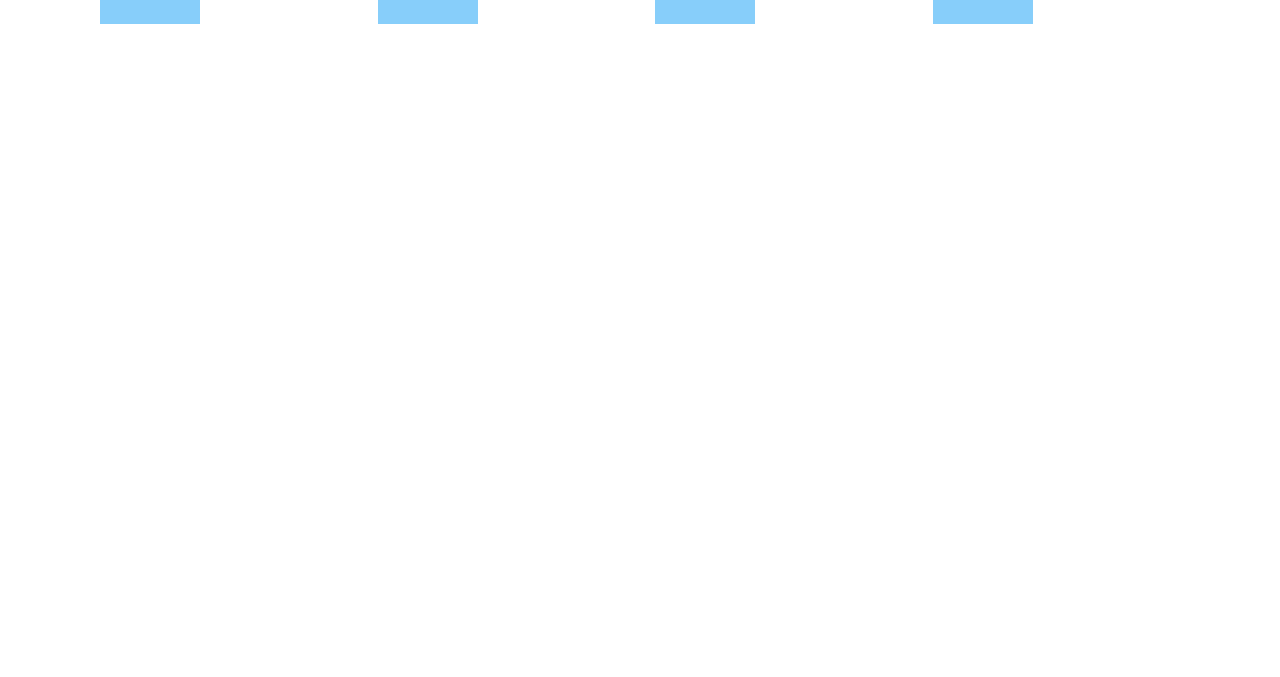
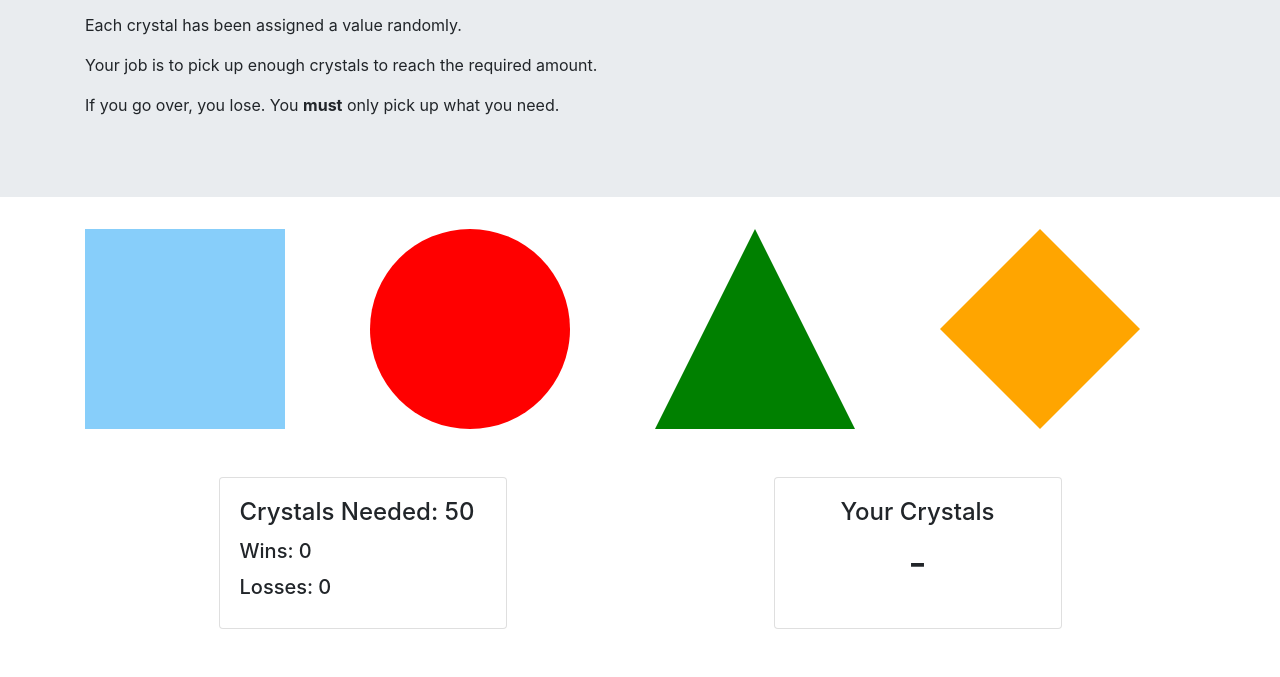
Before and after one commit to rishirsud/Crystal-Hunt, a plain HTML site: page index.html in a window 1280 px wide. Shown: the part 172-849 px from the top of the page. Before the commit the page ends 800 px from the top, so only its background shows below. Drawn offline with nearby package versions, Linux system fonts and the light colour scheme.

Commit message:
Finished

```diff
--- a/assets/scripts/crystal-game.js
+++ b/assets/scripts/crystal-game.js
@@ -1,13 +1,17 @@
 $(document).ready(function () {
 
   // console logs will only be displayed when debug is set to true
-  const debug = true;
+  const debug = false;
 
   let wins = 0;
   let losses = 0;
   let currPoints = 0;
   let required = 0;
   let howManyCrystals = 4;
+  let $requiredCrystals = $('#requiredCrystals');
+  let $winCounter = $('#winCounter');
+  let $lossCounter = $('#lossCounter');
+  let $currentCrystals = $('#currentCrystals');
 
   function log(message) {
     if (debug) {
@@ -19,6 +23,7 @@ $(document).ready(function () {
   function requiredCrystals() {
     required = Math.floor(Math.random() * (120 - 19 + 1) + 19);
     log(`Points needed: ${required}`);
+    $requiredCrystals.text(required);
     return required;
   };
 
@@ -44,6 +49,9 @@ $(document).ready(function () {
     requiredCrystals();
     crystalValueSetter();
     log(`Wins: ${wins} Losses: ${losses}`);
+    $winCounter.text(wins);
+    $lossCounter.text(losses);
+    $currentCrystals.text("-");
     log("*********************");
   };
 
@@ -52,6 +60,7 @@ $(document).ready(function () {
     let crystalVal = parseInt($(this).attr("crystal-value"));
     currPoints += crystalVal;
     log(`Current points: ${currPoints}`);
+    $currentCrystals.text(currPoints);
 
     if (currPoints === required) {
       wins++;
--- a/assets/style/style.css
+++ b/assets/style/style.css
@@ -1,5 +1,44 @@
-.crystal-image {
-  height: 100px;
-  width: 100px;
+.square {
+  height: 200px;
+  width: 200px;
   background-color: lightskyblue;
 }
+
+.circle {
+  height: 200px;
+  width: 200px;
+  background-color: red;
+  border-radius: 50%;
+}
+
+.triangle {
+  width: 0px;
+  height: 0px;
+  border-left: 100px solid transparent;
+  border-right: 100px solid transparent;
+  border-bottom: 200px solid green;
+}
+
+.diamond {
+  width: 0;
+  height: 0;
+  border: 100px solid transparent;
+  border-bottom-color: orange;
+  position: relative;
+  top: -100px;
+}
+.diamond:after {
+  content: '';
+  position: absolute;
+  left: -100px;
+  top: 100px;
+  width: 0;
+  height: 0;
+  border: 100px solid transparent;
+  border-top-color: orange;
+}
+
+.cm-card{
+  height: 152px;
+  width: 286px;
+}
--- a/index.html
+++ b/index.html
@@ -14,32 +14,61 @@
 <body>
 
   <header>
-    <div class="container">
-          <h1>Crystal Game</h1>
-         <p>Select the correct crystals to reach your maximum carry weight</p>
+
+    <div class="jumbotron jumbotron-fluid">
+      <div class="container">
+        <h1 class="display-4">Crystal Guessing Game</h1>
+        <p class="lead">By clicking one of the four crystals below you will start the game and add its value to your score.</p>
+        <p>Each crystal has been assigned a value randomly.</p>
+        <p>Your job is to pick up enough crystals to reach the required amount.</p>
+        <p>If you go over, you lose. You <strong>must</strong> only pick up what you need.</p>
+      </div>
+    </div>
   </header>
 
 
   <div class="container">
-    <div class="row mx-auto">
-      <div class="col-3">
+    <div class="row">
+      <div class="col-3 col-md-3 col-sm-6">
         <div id="crystal-1">
-          <div class="crystal-image"></div>
+          <div class="square"></div>
         </div>
       </div>
-      <div class="col-3">
+      <div class="col-3 col-md-3 col-sm-6">
         <div id="crystal-2">
-          <div class="crystal-image"></div>
+          <div class="circle"></div>
         </div>
       </div>
-      <div class="col-3">
+      <div class="col-3 col-md-3 col-sm-6">
         <div id="crystal-3">
-          <div class="crystal-image"></div>
+          <div class="triangle"></div>
         </div>
       </div>
-      <div class="col-3">
+      <div class="col-3 col-md-3 col-sm-6">
         <div id="crystal-4">
-          <div class="crystal-image"></div>
+          <div class="diamond"></div>
+        </div>
+      </div>
+    </div>
+
+    <div class="container">
+      <div class="row">
+        <div class="col-6 col-md-6 col-sm-6">
+          <div class="card cm-card my-5 mx-auto" style="width: 18rem;">
+            <div class="card-body">
+              <h4 class="card-title">Crystals Needed: <span id="requiredCrystals">-</span></h4>
+              <h5 class="card-title">Wins: <span id="winCounter">-</span></h5>
+              <h5 class="card-title">Losses: <span id="lossCounter">-</span></h5>
+            </div>
+          </div>
+        </div>
+        <div class="col-6 col-md-6 col-sm-6">
+          <div class="card cm-card my-5 mx-auto" style="width: 18rem;">
+            <div class="card-body">
+              <h4 class="card-title text-center">Your Crystals <h1 id="currentCrystals" class="text-center">-</h1>
+              </h4>
+            </div>
+          </div>
         </div>
       </div>
     </div>
```
